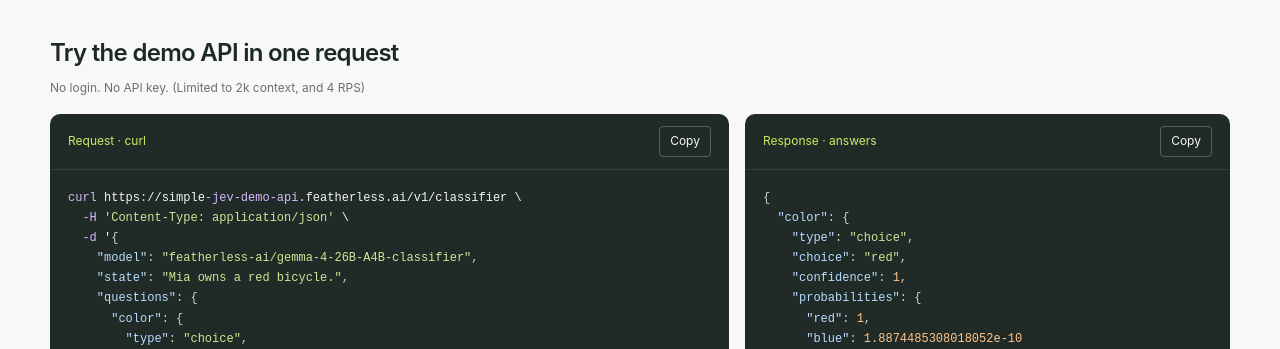
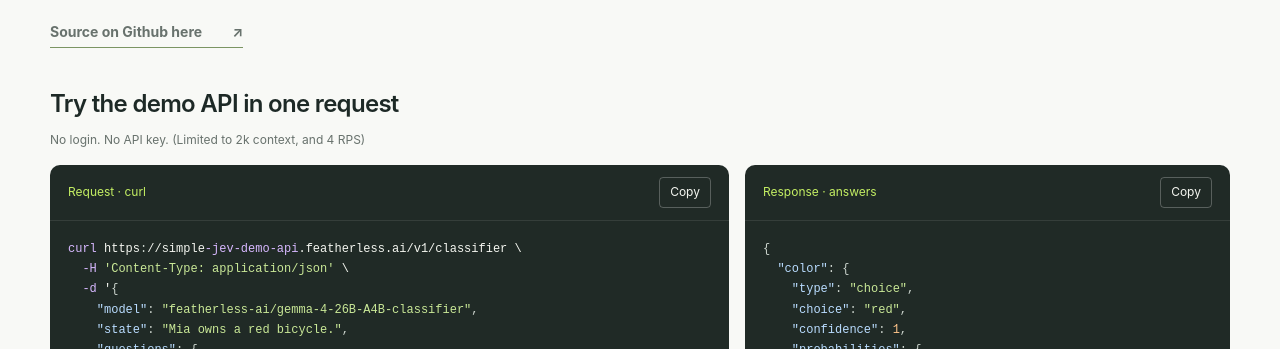
Before and after one commit to Geravant/simple-jev, a plain HTML site: page website/index.html in a window 1280 px wide. Shown: the part 449-798 px from the top of the page. Drawn offline with Linux system fonts and the light colour scheme.

Commit message:
Add source repository link to homepage introduction

```diff
--- a/website/index.html
+++ b/website/index.html
@@ -66,6 +66,10 @@
               class="desktop-break"
             />
             Get choices, scores, and answers your code can use.
+            <br />
+            <a class="text-link" href="https://github.com/featherless-ai/simple-jev"
+              >Source on Github here <span aria-hidden="true">↗</span></a
+            >
           </p>
         </div>
         <div class="hero-aside">
```
